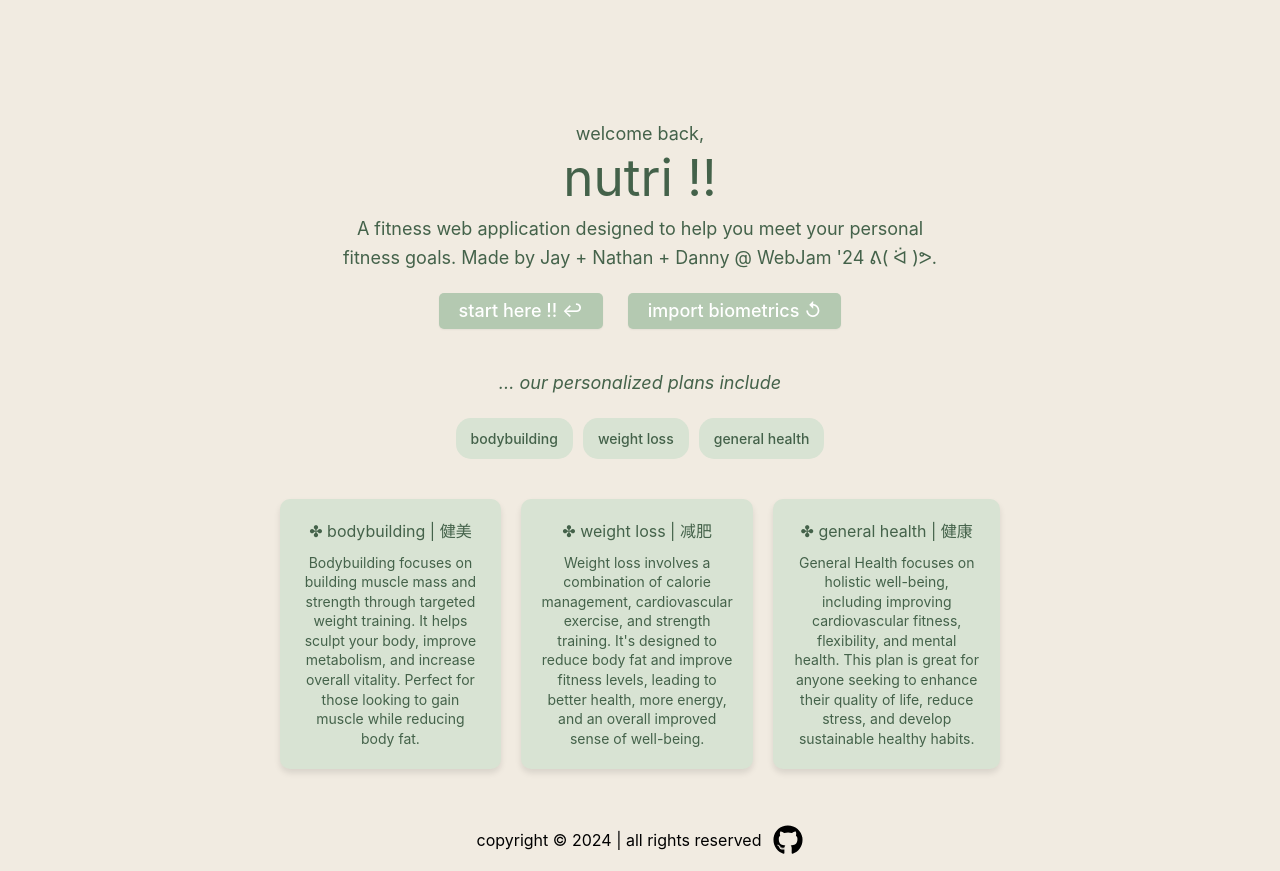
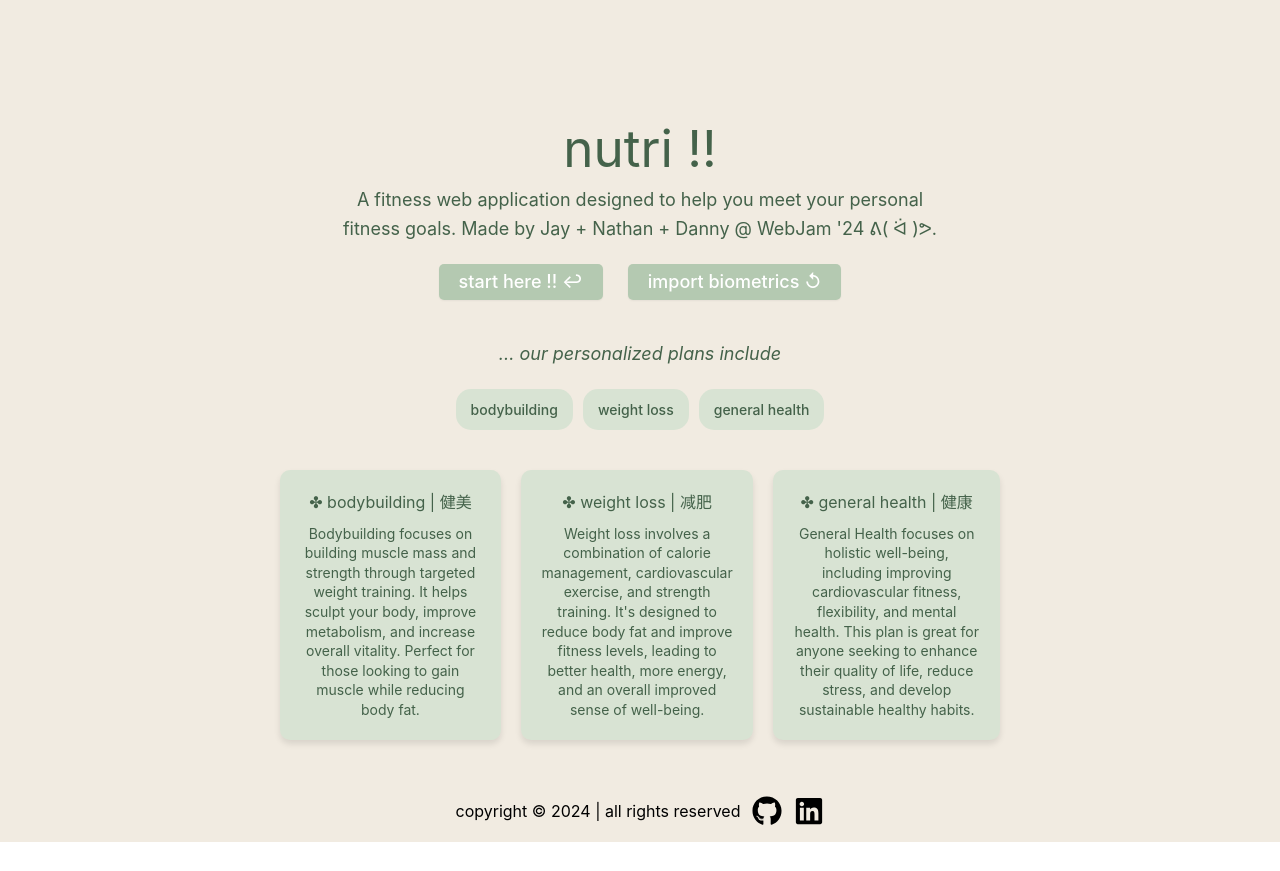
Before and after one commit to NoNathan17/nutri, a React (Vite) app in the folder frontend/: page / in a window 1280 px wide. Shown: the part 180-1051 px from the top of the page. After the commit the page ends 1022 px from the top, so only its background shows below. Built offline with nearby package versions, Linux system fonts and the light colour scheme; no server answers.

Commit message:
fixed bugs

```diff
--- a/frontend/src/components/footer.tsx
+++ b/frontend/src/components/footer.tsx
@@ -1,5 +1,5 @@
 import { Link } from 'react-router-dom'
-import { FaGithub } from "react-icons/fa";
+import { FaGithub, FaLinkedin } from "react-icons/fa";
 
 const Footer = () => {
     return (
@@ -7,9 +7,14 @@ const Footer = () => {
          <span>copyright © 2024 | all rights reserved</span>
          <Link to="https://github.com/NoNathan17/nutri">
             <div className="text-black right-0">
-            <FaGithub size={30} />
+                <FaGithub size={30} />
             </div>
          </Link>
+         <Link to="https://linkedin.com/in/nathan-ong17">
+         <div className="text-black right-0">
+            <FaLinkedin size={30} />
+        </div>
+        </Link>
         </footer>
     );
   };
--- a/frontend/src/pages/home.tsx
+++ b/frontend/src/pages/home.tsx
@@ -33,7 +33,9 @@ function Home() {
       {/* Main Content */}
       <div className="app-container">
         <ThreeDLogo />
-        <p>welcome back, { localStorage.getItem('name') }</p>
+        {isLoggedIn && (
+          <p>welcome back, { localStorage.getItem('name') }</p>
+        )}
         <h1>nutri !!</h1>
         <p>
           A fitness web application designed to help you meet your personal <br />
```
